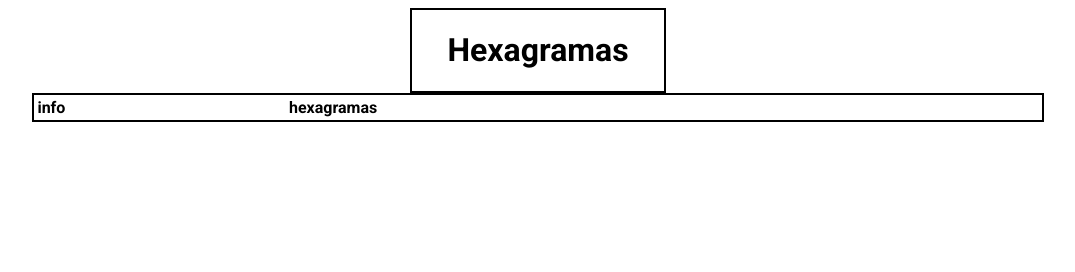
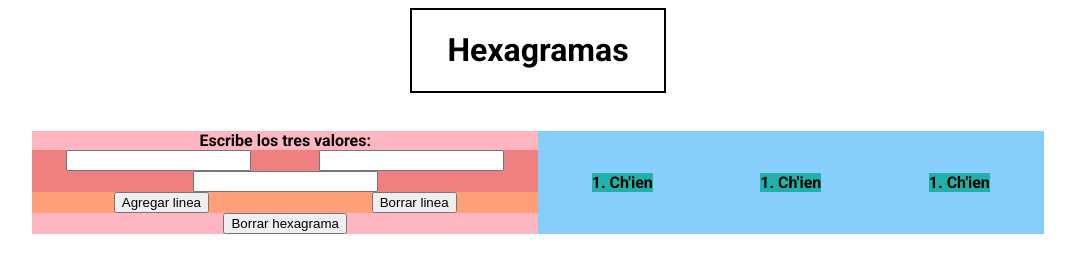
Before and after one commit to HiramAle/Hexagramas, a website: page public_html/index.html in a window 1280 px wide. Shown: the whole page, without its empty margins (102-1177 px from the left). Drawn offline with Linux system fonts and the light colour scheme.

Commit message:
Interfaz

```diff
--- a/public_html/index.html
+++ b/public_html/index.html
@@ -10,11 +10,41 @@
         <div class="box">
             <h1 class="toptitle">Hexagramas</h1>
         </div>
-        <table>
-        <tr class="table">
-            <td> info </td>
-            <td> hexagramas </td>
-        </tr>
-        </table>
+        <br><br>
+        <div class="contenedor">
+            <div class="ins">
+                Escribe los tres valores:
+                <div class="inputs">
+                    <input type="text" class="number">
+                    <input type="text" class="number">
+                    <input type="text" class="number">
+                </div>
+                <div class="buttons">
+                    <input type="button" value="Agregar linea" class="lineaction">
+                    <input type="button" value="Borrar linea" class="lineaction">
+
+                </div>
+                <input type="button" value="Borrar hexagrama" class="hexaction">
+            </div>
+            <div class="hex">
+                <div class="hexadiagram" id="diagram1">
+                    <div>1. Ch'ien</div>
+                    <div>
+
+                    </div>
+                </div>
+                <div class="hexadiagram" id="diagram2">
+                    <div>1. Ch'ien</div>
+                    <div>
+
+                    </div>
+                </div>
+                <div class="hexadiagram" id="diagram3">
+                    <div>1. Ch'ien</div>
+                    <div>
+                    </div>
+                </div>
+            </div>
+        </div>
     </body>
 </html>
--- a/public_html/styles/hexa_styles.css
+++ b/public_html/styles/hexa_styles.css
@@ -9,6 +9,61 @@ and open the template in the editor.
 */
 html {
     font-family: 'Roboto', sans-serif;
+    margin: auto;
+    text-align: center;
+}
+
+.contenedor{
+    display: flex;
+    flex-direction: row;
+    width: 80%;
+    margin: auto;
+}
+
+.ins {
+    width: 50%;
+    background-color: lightpink;
+}
+
+.hex{
+    width: 50%;
+    background-color: lightskyblue;
+    display: flex;
+    flex-direction: row;
+}
+
+.inputs{
+    background-color: lightcoral;
+    display: flex;
+    flex-flow: row wrap;
+    align-items: center;
+}
+
+.number{
+    display: block;
+    margin: auto;
+}
+
+.buttons{
+    background-color: lightsalmon;
+    display: flex;
+    flex-flow: row wrap;
+    align-items: center;
+}
+
+.lineaction{
+    display: block;
+    margin: auto;
+}
+
+.hexaction{
+
+}
+
+.hexadiagram{
+    background-color: lightseagreen;
+    display: block;
+    margin: auto;
 }
 
 h1.toptitle{
@@ -25,8 +80,14 @@ h1.toptitle{
     border: 2px black solid;
 }
 
-table {
+table{
     margin: auto;
     width: 80%;
-    border: 2px solid;
-  }
+    border: 2px solid black;
+}
+
+td{
+    width: 100px;
+    text-align: center;
+    vertical-align: middle;
+}
```
